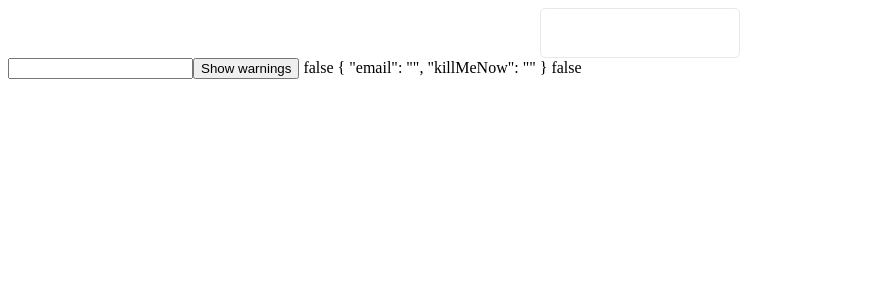
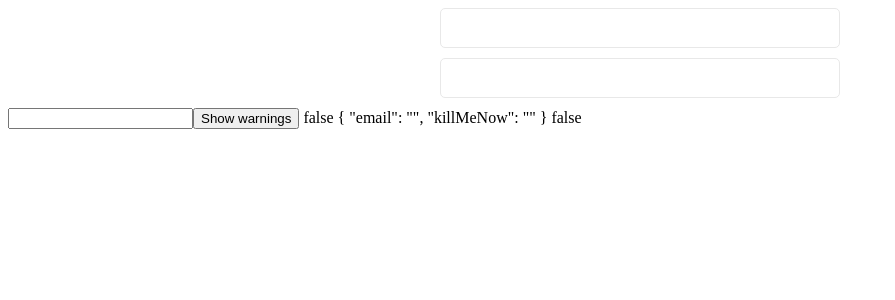
Before and after one commit to SH0UMEN/vue-input-groups, a Vue app: page / in a window 1280 px wide. Shown: the top 300 px of the page, without its empty margins (0-895 px from the left). Built offline with nearby package versions, Linux system fonts and the light colour scheme.

Commit message:
Отображение ошибок закончено (Я надеюсь)

```diff
--- a/src/App.vue
+++ b/src/App.vue
@@ -41,6 +41,9 @@
                             warnY: "center"
                         }
                     },
+                    password: {
+                        type: 'password'
+                    }
                 }
             }
         }
@@ -49,8 +52,8 @@
 
 <style lang="sass">
     .validation-label
-        width: 200px
-        height: 50px
+        width: 400px
         margin-left: auto
         margin-right: auto
+        margin-bottom: 10px
 </style>
--- a/src/components/ValidationLabel.vue
+++ b/src/components/ValidationLabel.vue
@@ -162,7 +162,7 @@
 
           if (this.field.type == 'email') {
             let emailRegex = /^[a-zA-Z0-9.!#$%&'*+/=?^_`{|}~-]+@[A-Z0-9.-]+\.[A-Z]{2,}$/igm;
-            this.checkRule(!emailRegex.test(this.value), this.validation ? this.validation.isEmail : 'Enter correct email');
+            this.checkRule(!emailRegex.test(this.value) && this.value.length>0 , this.validation ? this.validation.isEmail : 'Enter correct email');
           }
 
           this.emitValidation();
@@ -406,24 +406,26 @@
           .errors
             margin-left: 0
             margin-right: 0
+            height: 100%
       .warning
         position: static
+        height: unset
         svg
           display: none
         .errors
-          margin-top: 0
-          margin-bottom: 0
           position: static
           display: flex
           width: 90%
-          padding-top: 10px
-          padding-bottom: 9px
           min-height: unset
           margin-left: auto
           margin-right: auto
           max-width: unset
-          border-radius: 0 0 5px 5px
+          .errors-wrapper
+            border-radius: 0 0 5px 5px
           .error
+            position: static
+            margin-left: 0px
+            margin-right: 0px
             text-align: center
           &:after
             display: none
```
